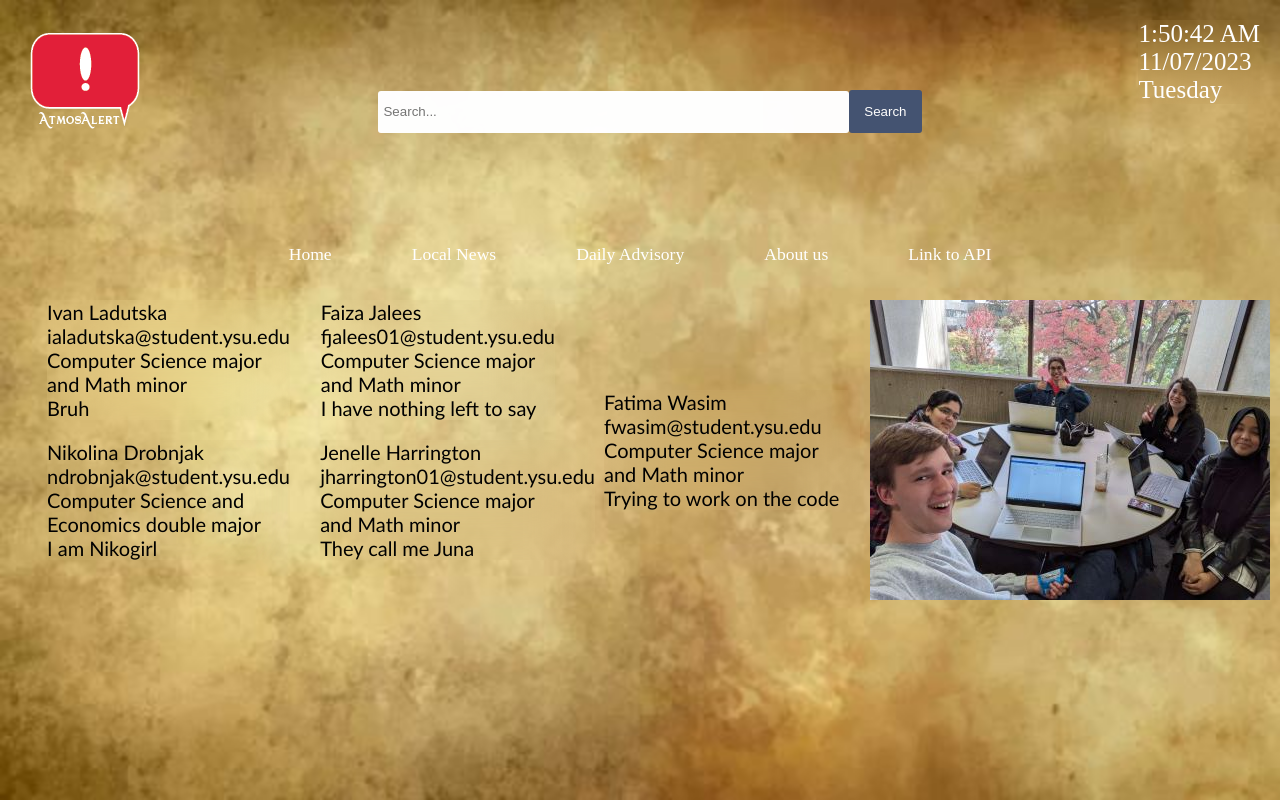
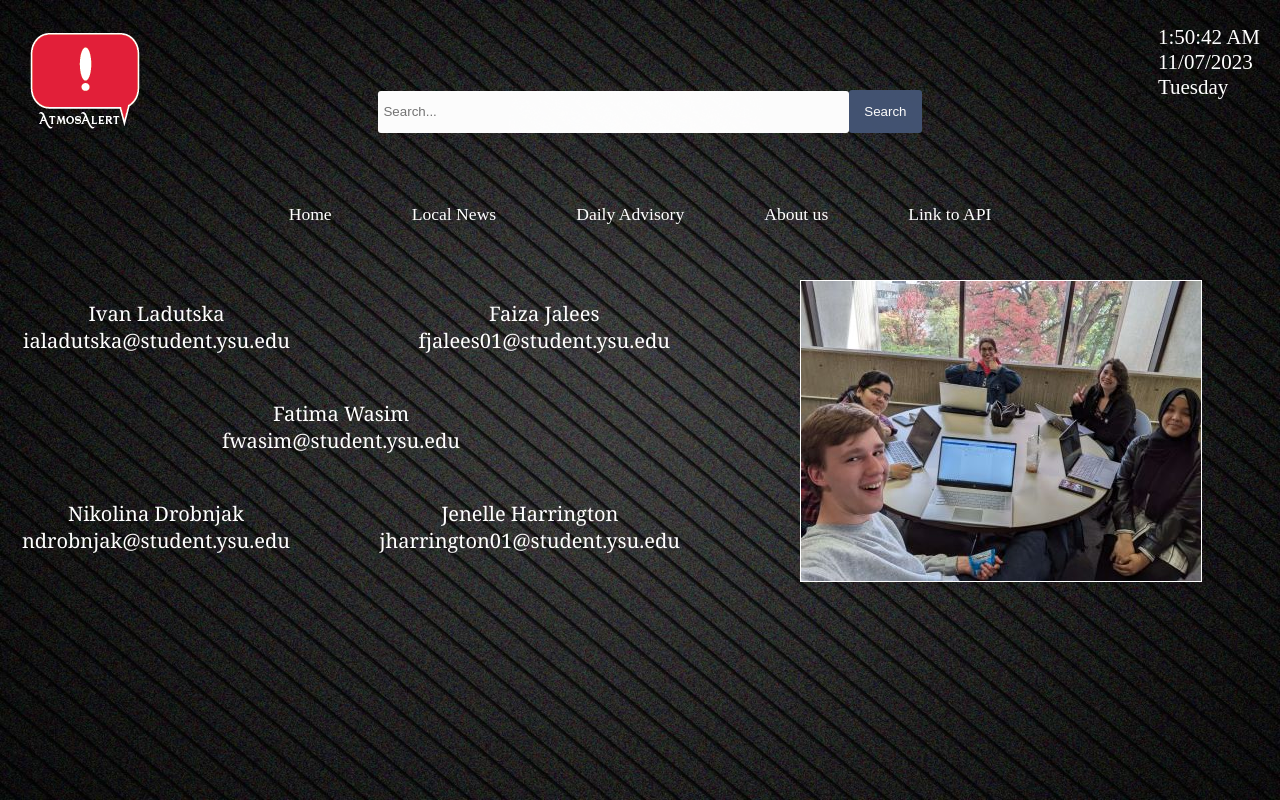
Before and after one commit to ILadutska/React-Weather-Channel, a React (Create React App) app: page /React-Weather-Channel/about in a window 1280 px wide. Built offline with nearby package versions, Linux system fonts and the light colour scheme.

Commit message:
adding the updated frontend version

```diff
--- a/src/pages/AboutPage.css
+++ b/src/pages/AboutPage.css
@@ -10,7 +10,7 @@
     position: flex;
     font-family: 'Times New Roman', Times, serif;
     width: 100%;
-    height: calc(90vh - 50vh)
+    height: calc(100vh - 50vh)
   }
 
   .navbar a {
@@ -70,99 +70,81 @@
 
   .image-container .group {
     position: absolute;
-    top: 300px;
-    left: 870px;
+    top: 280px;
+    left: 800px;
+    border: 1.75px solid #fff;
   }
 
-  .DateTimeDaynew{
+  .image-container .DateTimeDaynew{
     color: white;
-    font-size: 25px;
-    font-weight: 150;
+    font-size: 21px;
+    font-weight: 100;
     font-family: 'Times New Roman', Times, serif;
     font-style: normal;
+    position: absolute;
+    top: 25px;
+    right: 20px;
   }
 
-  .DateTimeDaynew background-blur{
-    position: absolute;
-    top: 20px;
-    right: 20px;
-    backdrop-filter: blur(20px);
-    box-sizing: content-box;
-  }
+
 
   .About-Ivan{
-    color: black;
+    color: white;
     font-size: 20px;
-    font-weight: 100;
-    font-family:'Trebuchet MS', 'Lucida Sans Unicode', 'Lucida Grande', 'Lucida Sans', Arial, sans-serif;
+    font-weight: 50;
+    font-family:Cambria, Cochin, Georgia, Times, 'Times New Roman', serif;
     font-style: normal;
-  }
-
-  .About-Ivan background-blur{
     position: absolute;
     top: 300px;
     right: 990px;
-    backdrop-filter: blur(30px);
+    text-align: center;
   }
 
   .About-Faiza{
-    color: black;
+    color: white;
     font-size: 20px;
     font-weight: 100;
-    font-family:'Trebuchet MS', 'Lucida Sans Unicode', 'Lucida Grande', 'Lucida Sans', Arial, sans-serif;
+    font-family:Cambria, Cochin, Georgia, Times, 'Times New Roman', serif;
     font-style: normal;
-  }
-
-  .About-Faiza background-blur{
     position: absolute;
     top: 300px;
-    right: 725px;
-    backdrop-filter: blur(30px);
+    right: 610px;
+    text-align: center;
   }
 
   .About-Fatima{
-    color: black;
+    color: white;
     font-size: 20px;
     font-weight: 100;
-    font-family:'Trebuchet MS', 'Lucida Sans Unicode', 'Lucida Grande', 'Lucida Sans', Arial, sans-serif;
+    font-family:Cambria, Cochin, Georgia, Times, 'Times New Roman', serif;
     font-style: normal;
+    position: absolute;
+    top: 400px;
+    right: 820px;
+    text-align: center;
   }
 
-  .About-Fatima background-blur{
-    position: absolute;
-    top: 390px;
-    right: 420px;
-    backdrop-filter: blur(30px);
-    box-sizing: content-box;
-    width: 20%;
-  }
 
   .About-Nikolina{
-    color: black;
+    color: white;
     font-size: 20px;
     font-weight: 100;
-    font-family:'Trebuchet MS', 'Lucida Sans Unicode', 'Lucida Grande', 'Lucida Sans', Arial, sans-serif;
+    font-family:Cambria, Cochin, Georgia, Times, 'Times New Roman', serif;
     font-style: normal;
-  }
-
-  .About-Nikolina background-blur{
     position: absolute;
-    top: 440px;
+    top: 500px;
     right: 990px;
-    backdrop-filter: blur(120px);
+    text-align: center;
   }
 
   .About-Jenelle{
-    color: black;
+    color: white;
     font-size: 20px;
     font-weight: 100;
-    font-family:'Trebuchet MS', 'Lucida Sans Unicode', 'Lucida Grande', 'Lucida Sans', Arial, sans-serif;
+    font-family:Cambria, Cochin, Georgia, Times, 'Times New Roman', serif;
     font-style: normal;
+    position: absolute;
+    top: 500px;
+    right: 600px;
+    text-align: center;
   }
-
-  .About-Jenelle background-blur{
-    position: absolute;
-    top: 440px;
-    right: 685px;
-    backdrop-filter: blur(30px);
-  }
--- a/src/pages/AboutPage.js
+++ b/src/pages/AboutPage.js
@@ -1,6 +1,6 @@
 import React from 'react';
 import logo from '../logodesigns.png';
-import background from '../abstract-vector-grunge-surface-texture-background-photo.jpg';
+import background from '../black.jpg';
 import './AboutPage.css';
 import DateTime from '../DateTime.js';
 import Navbar from '../components/Navbar.js';
@@ -28,58 +28,46 @@ function Testing() {
 
                     <div className="image-container">
                         <div className="DateTimeDaynew">
-                            <background-blur className = "DateTimeDaynew">
+
                                 <DateTime></DateTime>
-                            </background-blur>
+
                         </div>
                         <div className = "About-Ivan">
-                            <background-blur className = "About-Ivan">
+
                                 <p>Ivan Ladutska</p>
                                 <p>ialadutska@student.ysu.edu</p>
-                                <p>Computer Science major </p>
-                                <p>and Math minor</p>
-                                <p>Bruh</p>
-                            </background-blur>
+
                         </div>
 
                         <div className = "About-Faiza">
-                            <background-blur className = "About-Faiza">
+
                                 <p>Faiza Jalees</p>
                                 <p>fjalees01@student.ysu.edu</p>
-                                <p>Computer Science major </p>
-                                <p>and Math minor</p>
-                                <p>I have nothing left to say</p>
-                            </background-blur>
+
                         </div>
 
                         <div className = "About-Fatima">
-                            <background-blur className = "About-Fatima">
+
                                 <p>Fatima Wasim</p>
+
                                 <p>fwasim@student.ysu.edu</p>
-                                <p>Computer Science major </p>
-                                    <p>and Math minor</p>
-                                <p>Trying to work on the code</p>
-                            </background-blur>
+
+
                         </div>
 
                         <div className = "About-Nikolina">
-                            <background-blur className = "About-Nikolina">
+
                                 <p>Nikolina Drobnjak</p>
                                 <p>ndrobnjak@student.ysu.edu</p>
-                                <p>Computer Science and </p>
-                                <p>Economics double major</p>
-                                <p>I am Nikogirl</p>
-                            </background-blur>
+
                         </div>
 
                         <div className = "About-Jenelle">
-                            <background-blur className = "About-Jenelle">
+
                                 <p>Jenelle Harrington</p>
                                 <p>jharrington01@student.ysu.edu</p>
-                                <p>Computer Science major </p>
-                                <p>and Math minor</p>
-                                <p>They call me Juna</p>
-                            </background-blur>
+
+
                         </div>
 
                     <div className="search-container">
```
Also changed, not shown: src/black.jpg (added), src/bricks.png (added).
